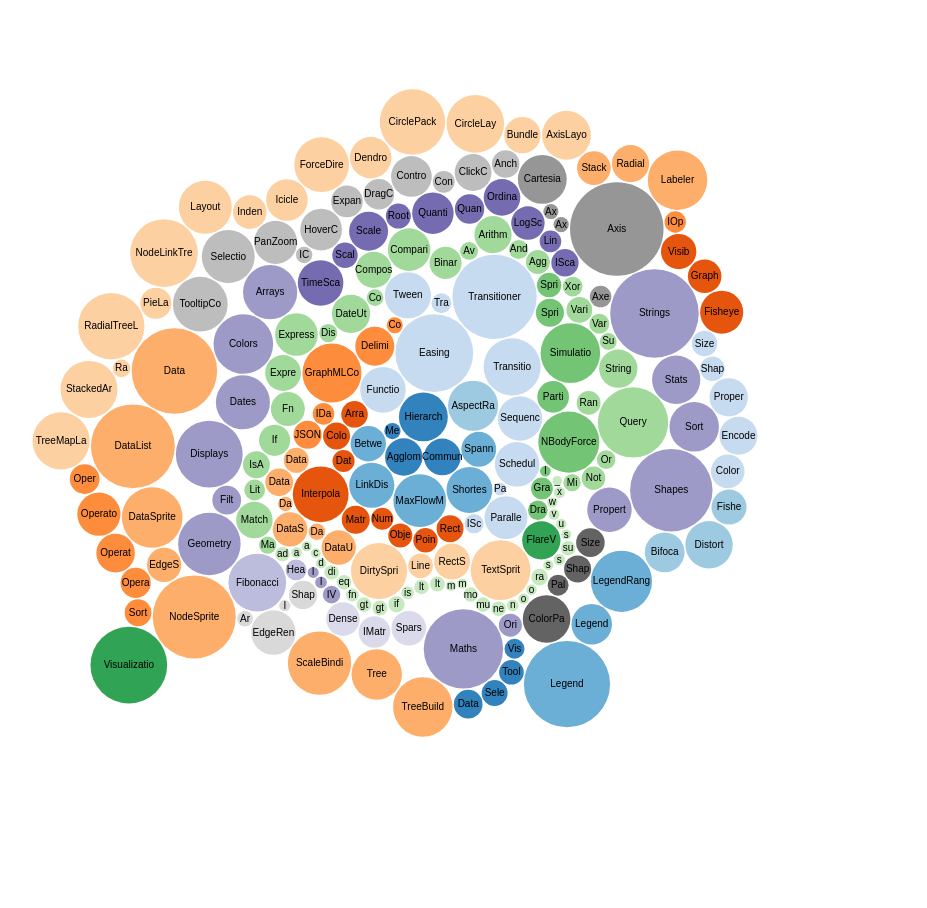
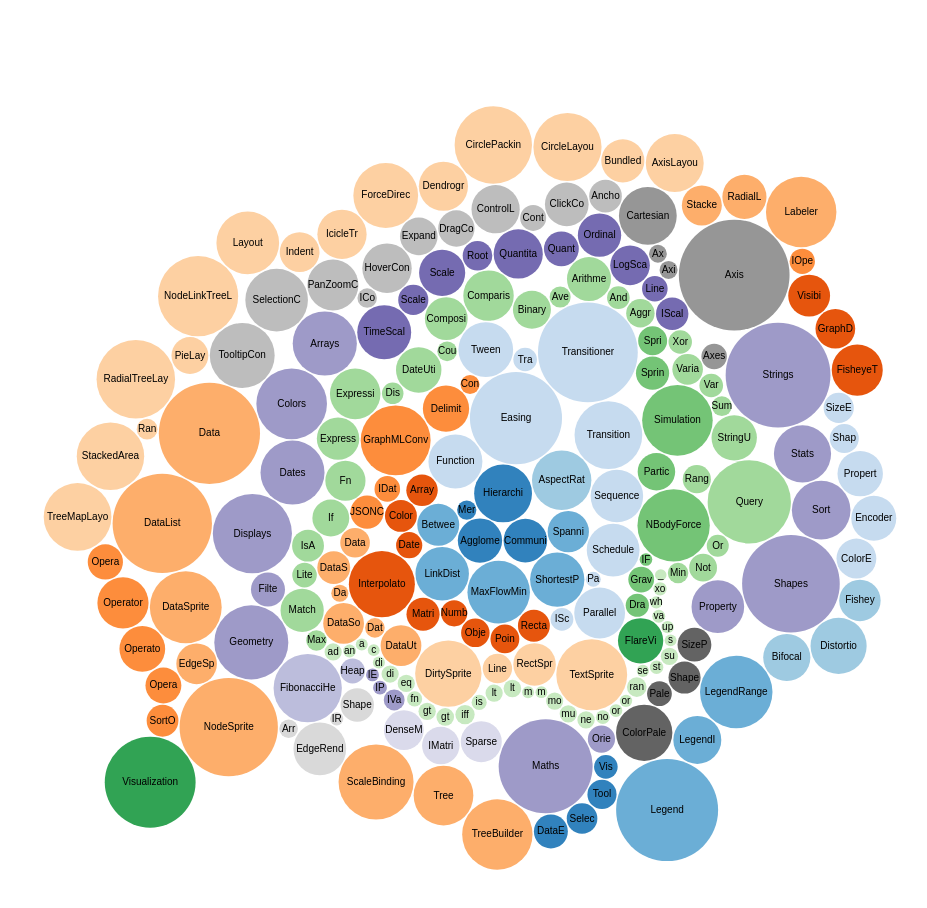
Before and after one commit to vanshady/d3-practice, a plain HTML site: page Bubble-Chart/index.html in a window 1280 px wide. Shown: the whole page, without its empty margins (18-945 px from the left). Before the commit the page ends 830 px from the top, so only its background shows below. Drawn offline with nearby package versions, Linux system fonts and the light colour scheme.

Commit message:
Initial Commit

```diff
--- a/Bubble-Chart/index.html
+++ b/Bubble-Chart/index.html
@@ -5,7 +5,7 @@
 <script src="https://cdnjs.cloudflare.com/ajax/libs/d3/3.5.6/d3.min.js"></script>
 <script>
 
-var diameter = 810,
+var diameter = 960,
     format = d3.format("，d"),
     color = d3.scale.category20c();
 
```
